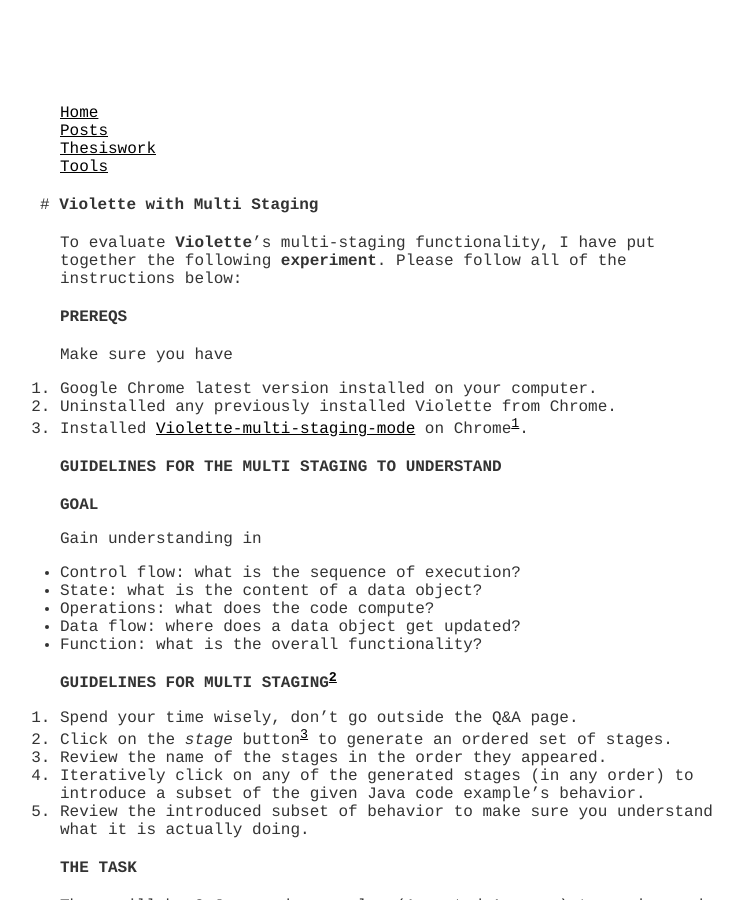
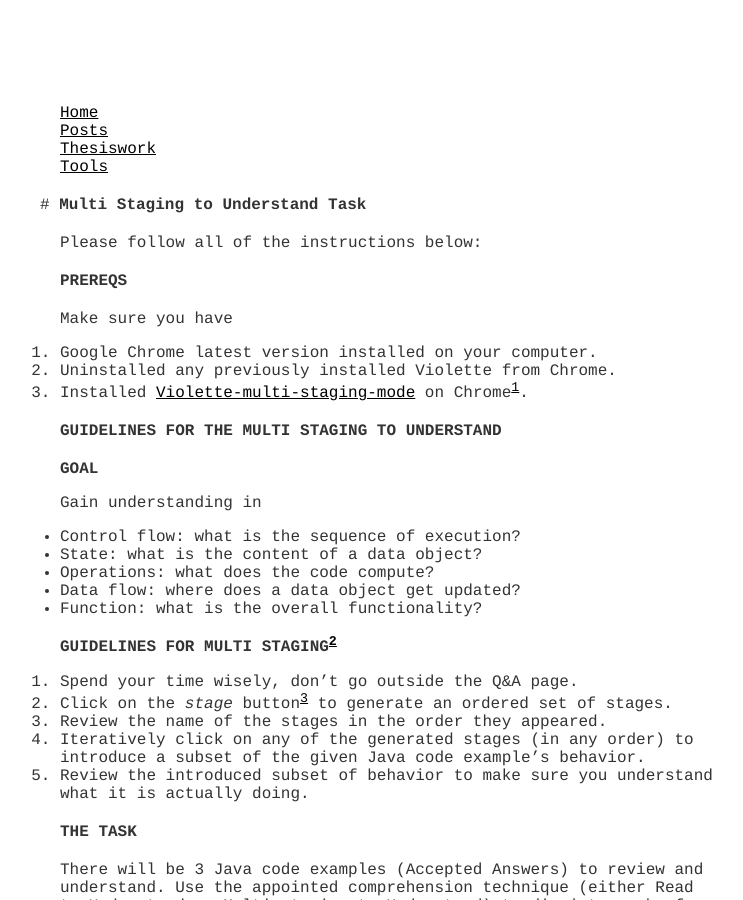
Before and after one commit to hsanchez/hsanchez.github.io, a Jekyll site: the page built from posts/thesiswork/tools/_posts/2015-01-28-violette-multistage.md, in a window 1280 px wide and 900 px high. Shown: the whole window, without its empty margins (250-993 px from the left). Built offline with Jekyll 4.4.1, drawn with Linux system fonts in a browser that asks for light colours; Markdown is read by kramdown in place of the engine named in the settings.

Commit message:
ok; last ones

```diff
--- a/posts/thesiswork/tools/_posts/2015-01-28-violette-multistage.md
+++ b/posts/thesiswork/tools/_posts/2015-01-28-violette-multistage.md
@@ -1,12 +1,11 @@
 ---
 layout: default
-title: Violette with Multi Staging
+title: Multi Staging to Understand Task
 hidden: true
 description: Multi staging to Understand
 ---
 
-To evaluate **Violette**'s multi-staging functionality, I have put together the following
-**experiment**. Please follow all of the instructions below:
+Please follow all of the instructions below:
 
 
 # PREREQS
```
Also changed, not shown: posts/thesiswork/tools/_posts/2015-01-27-evaluate-answer.md (+1 -1 lines).
